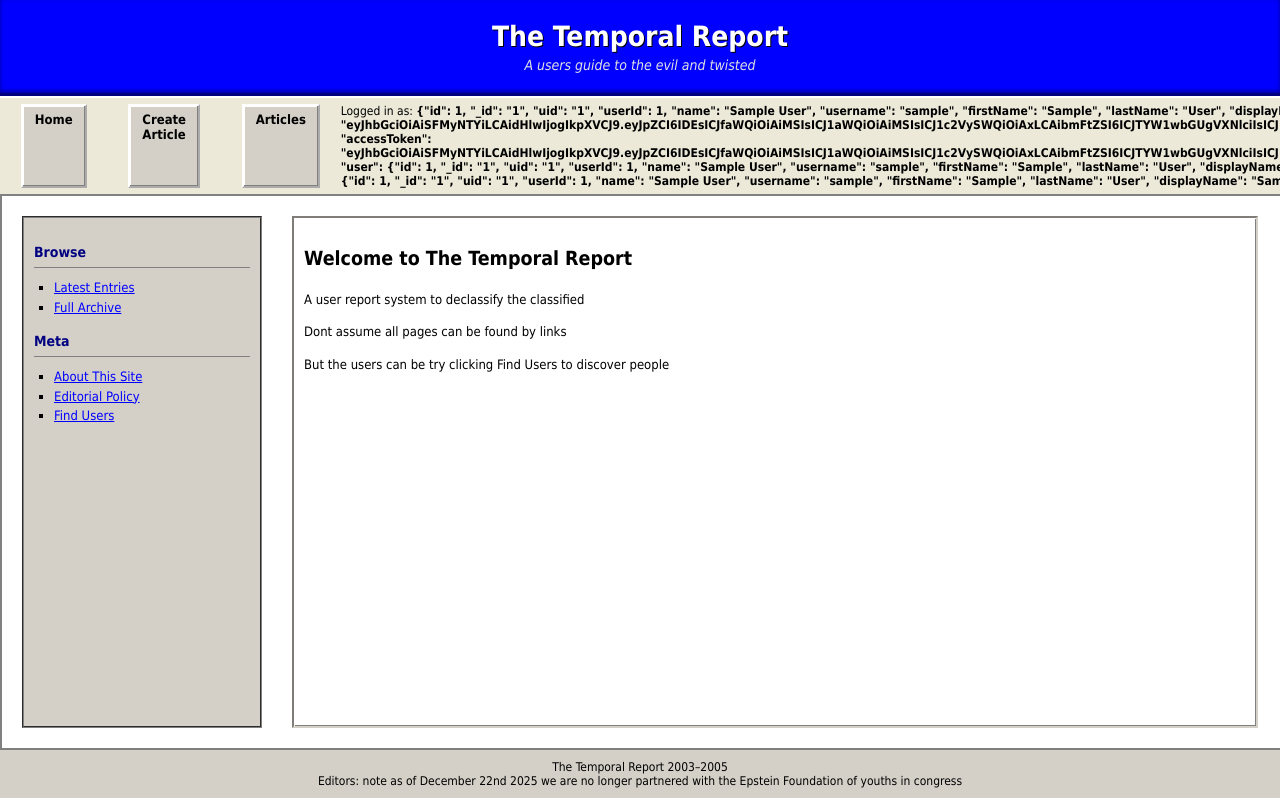
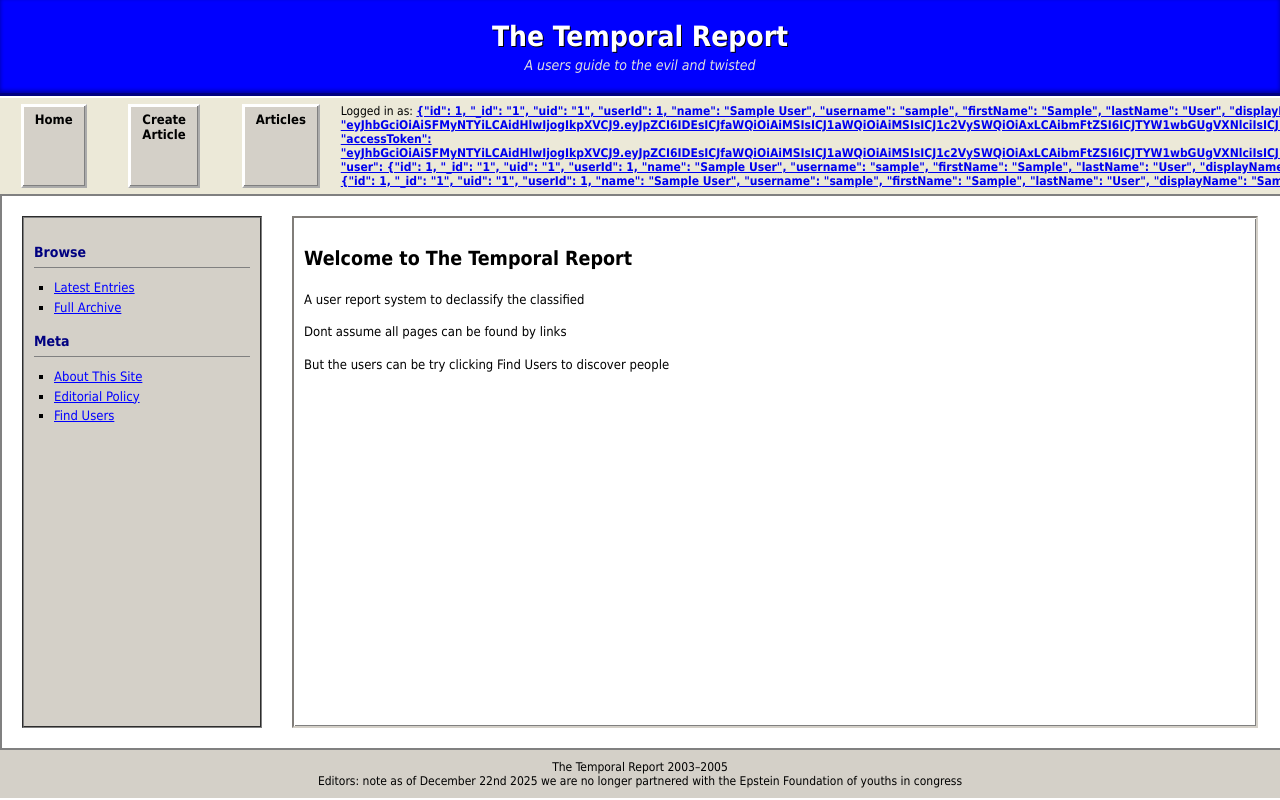
Before and after one commit to Kingjaybail/The-temporal-report, a React (Vite) app in the folder temp-frontend/: page / in a window 1280 px wide. Shown: the top 800 px of the page. Built offline with nearby package versions, Linux system fonts and the light colour scheme; no server answers; sample sign-in values are in the browser's storage.

Commit message:
made navname link

```diff
--- a/temp-frontend/src/components/Navbar/navbar.jsx
+++ b/temp-frontend/src/components/Navbar/navbar.jsx
@@ -1,7 +1,16 @@
 import "./navbar.scss";
+import { useEffect, useState } from "react";
+import { fetchUsers } from "../../util/router";
 
 export default function Navbar() {
   const user = localStorage.getItem("user");
+  const [users, setUsers] = useState([]);
+
+  useEffect(() => {
+    fetchUsers()
+      .then(setUsers)
+      .catch(() => setError("Failed to load users"));
+  }, []);
 
   const handleLogout = () => {
     localStorage.removeItem("user");
@@ -20,18 +29,23 @@ export default function Navbar() {
       </header>
 
       <nav className="top-nav">
-        <a href="/">Home</a>
-        <a href="/create">Create Article</a>
-        <a href="/articles">Articles</a>
+        <a className="nav-button" href="/">Home</a>
+        <a className="nav-button" href="/create">Create Article</a>
+        <a className="nav-button" href="/articles">Articles</a>
 
         <div className="nav-right">
           {user ? (
             <>
-              <span className="nav-user">Logged in as: <strong>{user}</strong></span>
-              <a href="#" onClick={handleLogout}>Logout</a>
+              <span className="nav-user">
+                  Logged in as:{" "}
+                  <a href={`/users/${user}`} className="nav-user-link">
+                    <strong>{user}</strong>
+                  </a>
+              </span>
+              <a href="#" className="nav-button" onClick={handleLogout}>Logout</a>
             </>
           ) : (
-            <a href="/login">Login</a>
+            <a href="/login" className="nav-button">Login</a>
           )}
         </div>
       </nav>
--- a/temp-frontend/src/components/Navbar/navbar.scss
+++ b/temp-frontend/src/components/Navbar/navbar.scss
@@ -29,7 +29,7 @@
   border-bottom: 2px solid #808080;
 }
 
-.top-nav a {
+.nav-button {
   font-weight: bold;
   text-decoration: none;
   color: #000;
```
